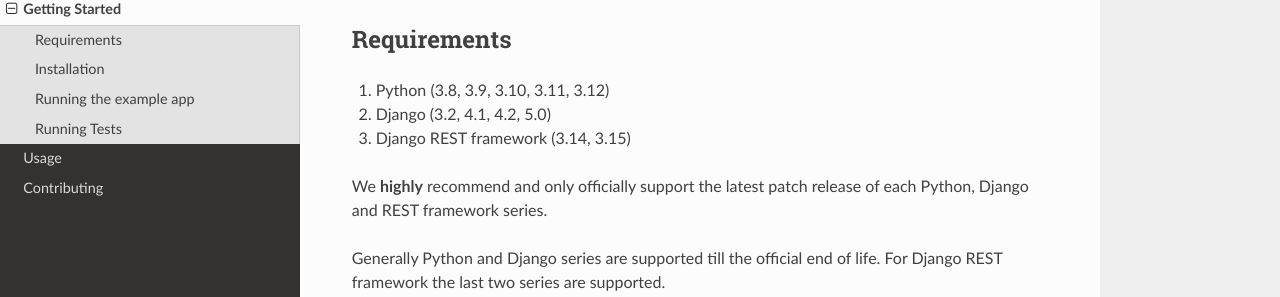
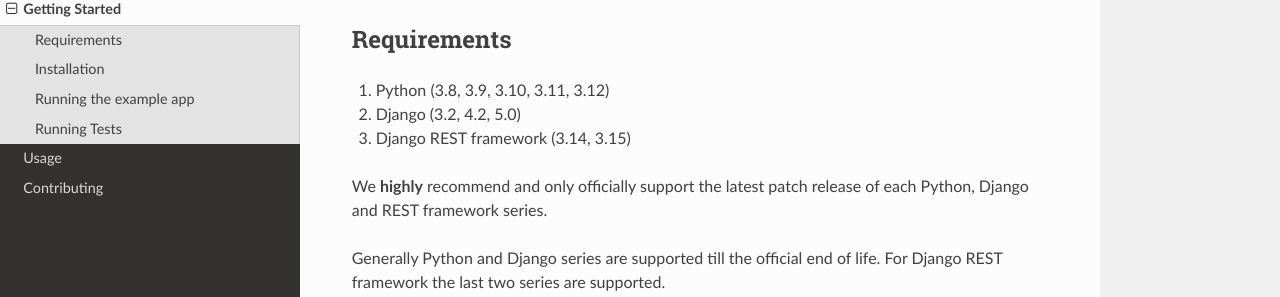
Before and after one commit to django-json-api/django-rest-framework-json-api, a Sphinx documentation site: the page built from docs/getting-started.md, in a window 1280 px wide and 900 px high, scrolled down 855 px. Shown: the part 153-450 px from the top of the window. Built offline with Sphinx 7.4.7 and the Read the Docs theme 2.0.0, drawn with Linux system fonts in a browser that asks for light colours; pages that are not in the unit, such as notebooks, are missing from menus.

Commit message:
Removed support for Django 4.1 (#1210)

```diff
--- a/README.rst
+++ b/README.rst
@@ -93,7 +93,7 @@
 ------------
 
 1. Python (3.8, 3.9, 3.10, 3.11, 3.12)
-2. Django (3.2, 4.1, 4.2, 5.0)
+2. Django (3.2, 4.2, 5.0)
 3. Django REST framework (3.14, 3.15)
 
 We **highly** recommend and only officially support the latest patch release of each Python, Django and REST framework series.
--- a/docs/getting-started.md
+++ b/docs/getting-started.md
@@ -52,7 +52,7 @@
 ## Requirements
 
 1. Python (3.8, 3.9, 3.10, 3.11, 3.12)
-2. Django (3.2, 4.1, 4.2, 5.0)
+2. Django (3.2, 4.2, 5.0)
 3. Django REST framework (3.14, 3.15)
 
 We **highly** recommend and only officially support the latest patch release of each Python, Django and REST framework series.
```
Also changed, not shown: CHANGELOG.md (+2 -1 lines), 1 other file.
